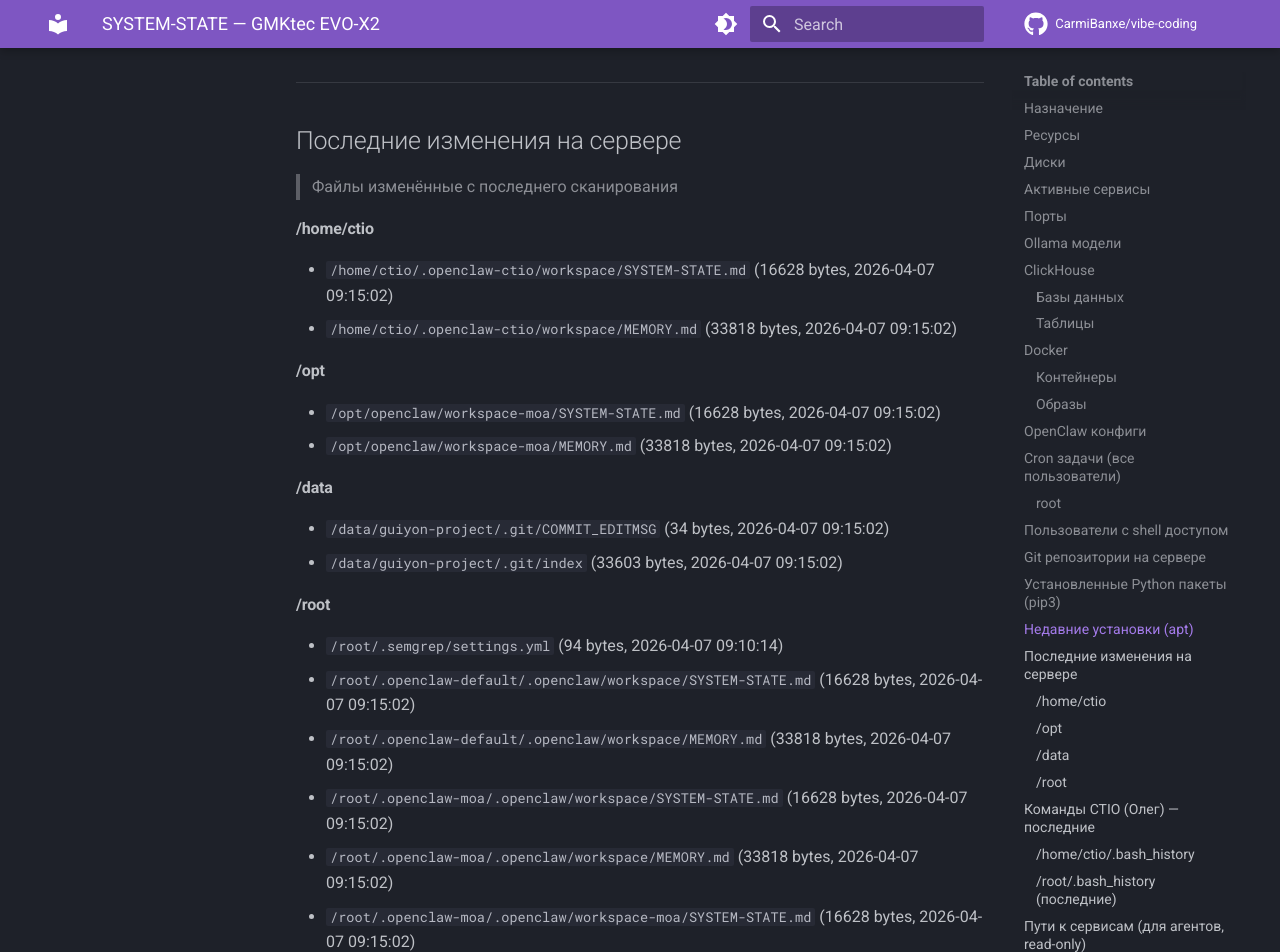
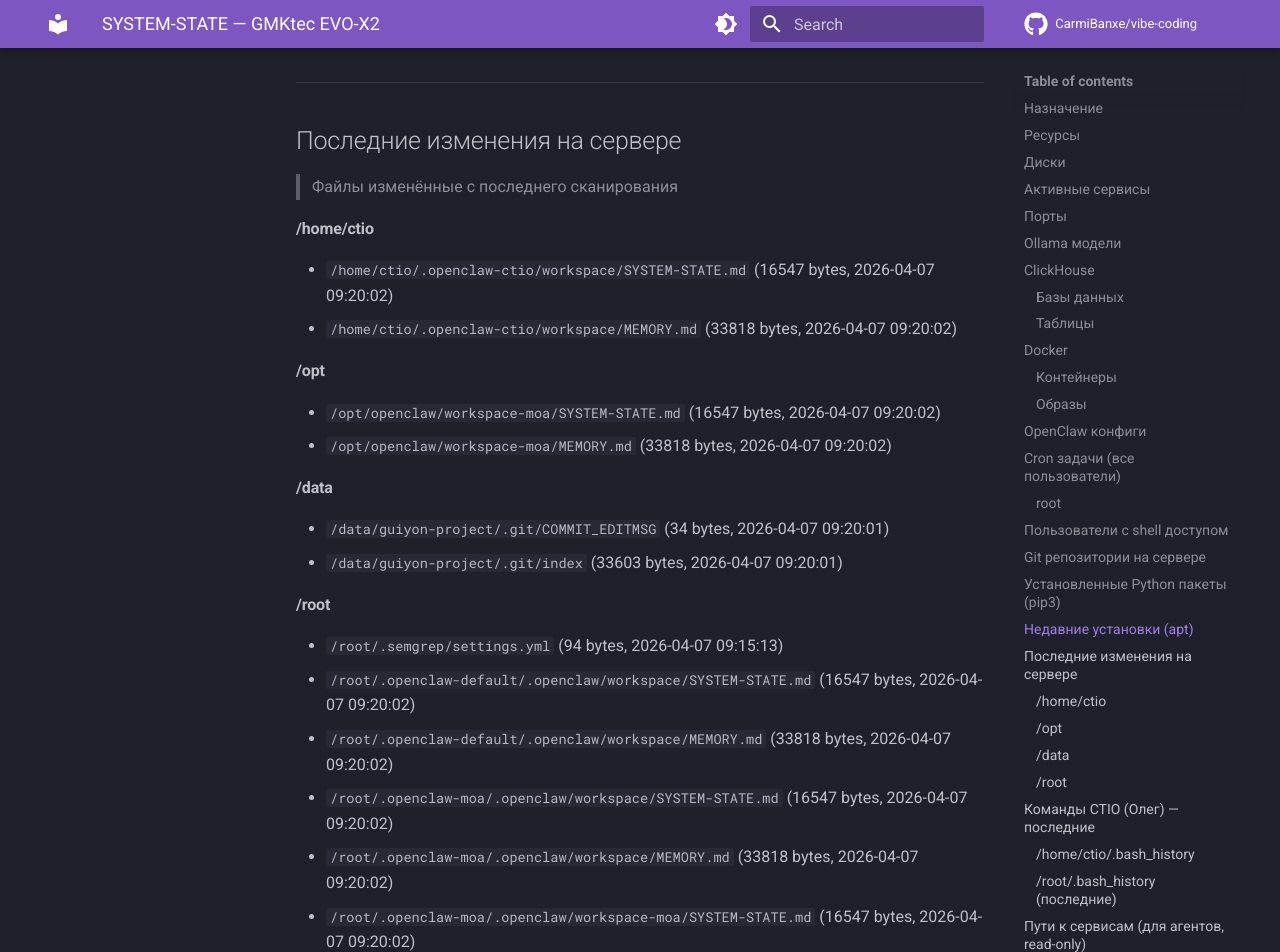
Before and after one commit to CarmiBanxe/vibe-coding, an MkDocs documentation site: the page built from docs/SYSTEM-STATE.md, in a window 1280 px wide and 1400 px high, scrolled down 13841 px. Shown: the top 952 px of the window. Built offline with MkDocs 1.6.1 and Material for MkDocs 9.7.7, drawn with Linux system fonts in a browser that asks for light colours; comment, search, counter and statistics services are not loaded; some of the changed text lies outside the part shown.

Commit message:
auto: SYSTEM-STATE v2 update (2026-04-07 09:20 CEST)

```diff
--- a/docs/SYSTEM-STATE.md
+++ b/docs/SYSTEM-STATE.md
@@ -1,6 +1,6 @@
 # SYSTEM-STATE — GMKtec EVO-X2
 > Автоматически обновляется каждые 5 минут
-> Последнее сканирование: 2026-04-07 09:15 CEST
+> Последнее сканирование: 2026-04-07 09:20 CEST
 > Источник: ctio-watcher.sh v2 (cron)
 
 ## Назначение
@@ -379,27 +379,27 @@
 
 
 #### /home/ctio
-- `/home/ctio/.openclaw-ctio/workspace/SYSTEM-STATE.md` (16628 bytes, 2026-04-07 09:15:02)
-- `/home/ctio/.openclaw-ctio/workspace/MEMORY.md` (33818 bytes, 2026-04-07 09:15:02)
+- `/home/ctio/.openclaw-ctio/workspace/SYSTEM-STATE.md` (16547 bytes, 2026-04-07 09:20:02)
+- `/home/ctio/.openclaw-ctio/workspace/MEMORY.md` (33818 bytes, 2026-04-07 09:20:02)
 
 #### /opt
-- `/opt/openclaw/workspace-moa/SYSTEM-STATE.md` (16628 bytes, 2026-04-07 09:15:02)
-- `/opt/openclaw/workspace-moa/MEMORY.md` (33818 bytes, 2026-04-07 09:15:02)
+- `/opt/openclaw/workspace-moa/SYSTEM-STATE.md` (16547 bytes, 2026-04-07 09:20:02)
+- `/opt/openclaw/workspace-moa/MEMORY.md` (33818 bytes, 2026-04-07 09:20:02)
 
 #### /data
-- `/data/guiyon-project/.git/COMMIT_EDITMSG` (34 bytes, 2026-04-07 09:15:02)
-- `/data/guiyon-project/.git/index` (33603 bytes, 2026-04-07 09:15:02)
+- `/data/guiyon-project/.git/COMMIT_EDITMSG` (34 bytes, 2026-04-07 09:20:01)
+- `/data/guiyon-project/.git/index` (33603 bytes, 2026-04-07 09:20:01)
 
 #### /root
-- `/root/.semgrep/settings.yml` (94 bytes, 2026-04-07 09:10:14)
-- `/root/.openclaw-default/.openclaw/workspace/SYSTEM-STATE.md` (16628 bytes, 2026-04-07 09:15:02)
-- `/root/.openclaw-default/.openclaw/workspace/MEMORY.md` (33818 bytes, 2026-04-07 09:15:02)
-- `/root/.openclaw-moa/.openclaw/workspace/SYSTEM-STATE.md` (16628 bytes, 2026-04-07 09:15:02)
-- `/root/.openclaw-moa/.openclaw/workspace/MEMORY.md` (33818 bytes, 2026-04-07 09:15:02)
-- `/root/.openclaw-moa/.openclaw/workspace-moa/SYSTEM-STATE.md` (16628 bytes, 2026-04-07 09:15:02)
-- `/root/.openclaw-moa/.openclaw/workspace-moa/MEMORY.md` (33818 bytes, 2026-04-07 09:15:02)
-- `/root/.openclaw-moa/workspace-moa/SYSTEM-STATE.md` (16628 bytes, 2026-04-07 09:15:02)
-- `/root/.openclaw-moa/workspace-moa/MEMORY.md` (33818 bytes, 2026-04-07 09:15:02)
+- `/root/.semgrep/settings.yml` (94 bytes, 2026-04-07 09:15:13)
+- `/root/.openclaw-default/.openclaw/workspace/SYSTEM-STATE.md` (16547 bytes, 2026-04-07 09:20:02)
+- `/root/.openclaw-default/.openclaw/workspace/MEMORY.md` (33818 bytes, 2026-04-07 09:20:02)
+- `/root/.openclaw-moa/.openclaw/workspace/SYSTEM-STATE.md` (16547 bytes, 2026-04-07 09:20:02)
+- `/root/.openclaw-moa/.openclaw/workspace/MEMORY.md` (33818 bytes, 2026-04-07 09:20:02)
+- `/root/.openclaw-moa/.openclaw/workspace-moa/SYSTEM-STATE.md` (16547 bytes, 2026-04-07 09:20:02)
+- `/root/.openclaw-moa/.openclaw/workspace-moa/MEMORY.md` (33818 bytes, 2026-04-07 09:20:02)
+- `/root/.openclaw-moa/workspace-moa/SYSTEM-STATE.md` (16547 bytes, 2026-04-07 09:20:02)
+- `/root/.openclaw-moa/workspace-moa/MEMORY.md` (33818 bytes, 2026-04-07 09:20:02)
 
 ---
 
```
Also changed, not shown: other parts of docs/SYSTEM-STATE.md (+5 -5 lines).
